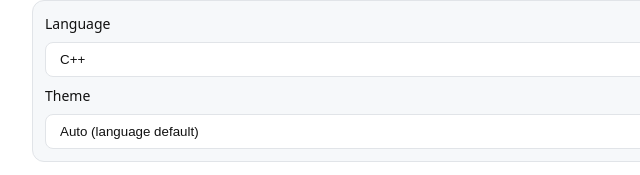
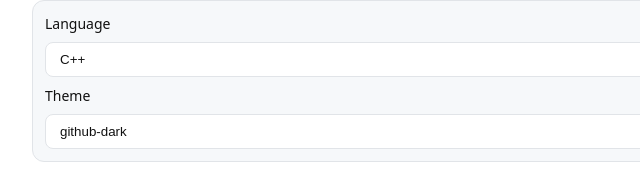
Before and after one commit to ivankoma/code-to-colored-html, a plain HTML site: page index.html in a window 1280 px wide. Shown: the part 90-265 px from the top of the page, 124-764 px from the left. Drawn offline with Linux system fonts and the light colour scheme; a script that the page names is missing.

Commit message:
Use "github-dark" as default theme

```diff
--- a/index.html
+++ b/index.html
@@ -55,7 +55,7 @@
             <option value="auto">Auto (language default)</option>
             <option value="default">default</option>
             <option value="github">github</option>
-            <option value="github-dark">github-dark</option>
+            <option value="github-dark" selected="selected">github-dark</option>
             <option value="atom-one-light">atom-one-light</option>
             <option value="atom-one-dark">atom-one-dark</option>
             <option value="vs">vs</option>
```
